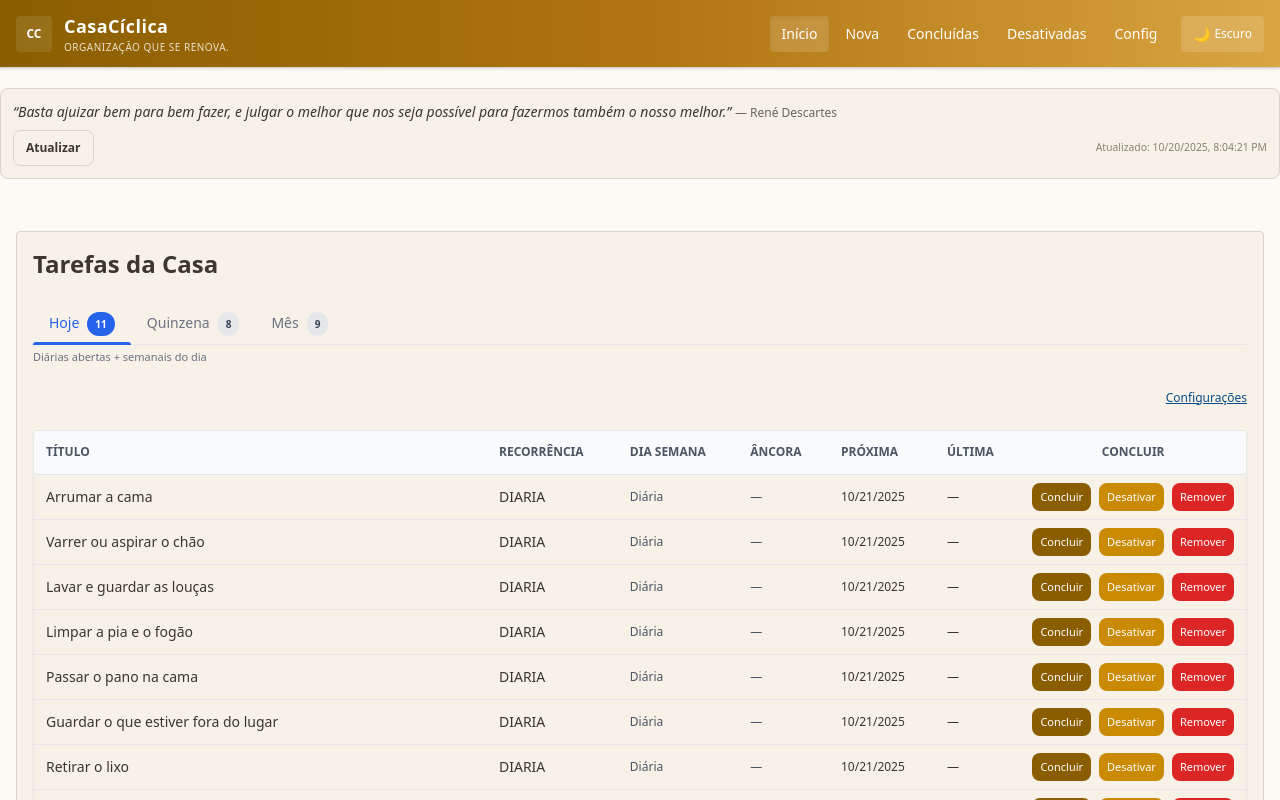
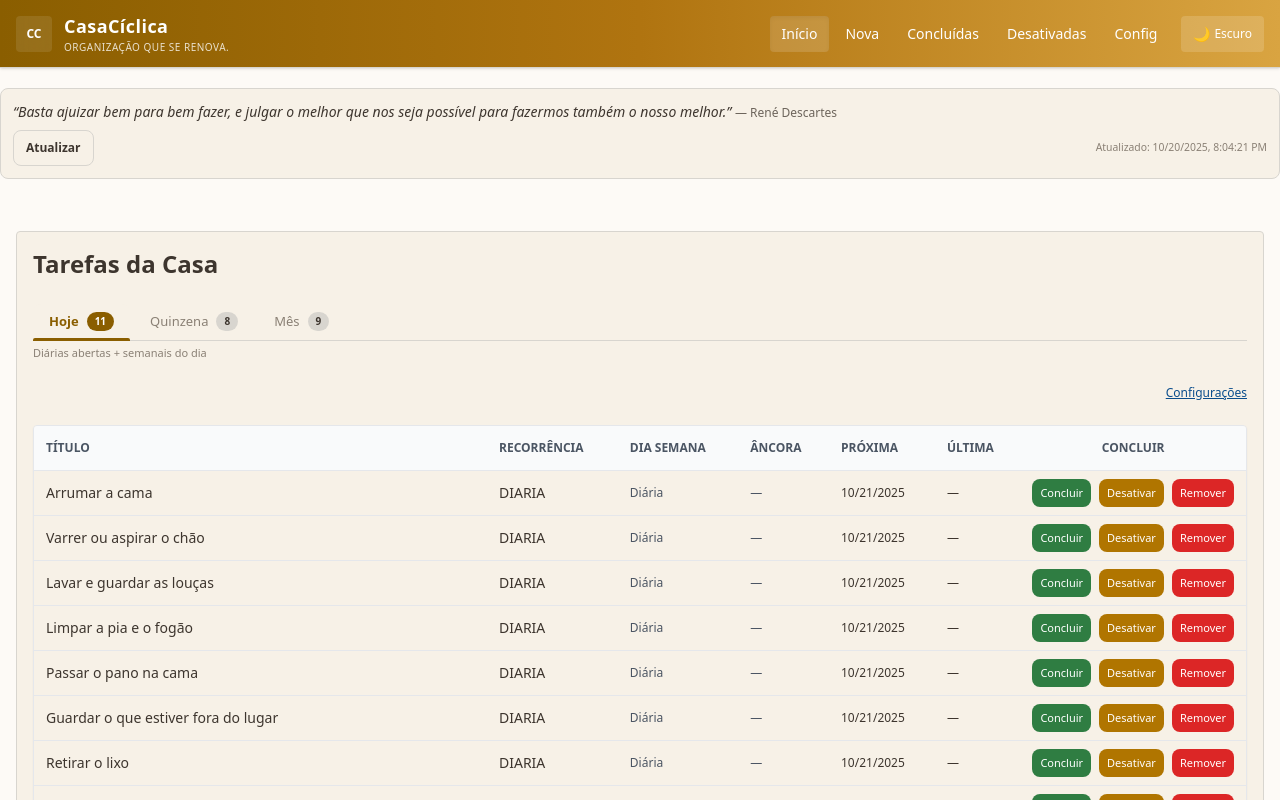
Before and after one commit to Mr-Kuro/casa-ciclica, a React (Vite) app: page / in a window 1280 px wide. Shown: the top 800 px of the page. Built offline with nearby package versions, Linux system fonts and the light colour scheme.

Commit message:
feat: enhance tab navigation and task buttons with improved styles and accessibility attributes

```diff
--- a/src/styles/index.css
+++ b/src/styles/index.css
@@ -362,6 +362,63 @@ body {
     gap: 0.5rem;
     justify-content: flex-start;
   }
+  /* Tabs (Design System) */
+  .tabs {
+    display: flex;
+    border-bottom: 1px solid var(--cc-border);
+    gap: 0.25rem;
+  }
+  .tab {
+    position: relative;
+    display: inline-flex;
+    align-items: center;
+    justify-content: center;
+    padding: 0.5rem 1rem;
+    font-size: 0.8125rem; /* ~13px */
+    font-weight: 500;
+    color: var(--cc-text-subtle);
+    background: transparent;
+    border: none;
+    cursor: pointer;
+    border-radius: 0.5rem 0.5rem 0 0;
+    transition: background-color 0.2s, color 0.2s;
+  }
+  .tab:hover:not([aria-selected="true"]) {
+    color: var(--cc-text);
+    background: var(--cc-bg-alt);
+  }
+  .tab[aria-selected="true"] {
+    color: var(--cc-primary);
+    background: var(--cc-bg-alt);
+    font-weight: 600;
+  }
+  .tab[aria-selected="true"]::after {
+    content: "";
+    position: absolute;
+    left: 0;
+    bottom: -1px;
+    width: 100%;
+    height: 3px;
+    background: var(--cc-primary);
+    border-radius: 2px 2px 0 0;
+  }
+  .tab-badge {
+    margin-left: 0.5rem;
+    display: inline-flex;
+    align-items: center;
+    justify-content: center;
+    padding: 0.125rem 0.5rem;
+    font-size: 0.625rem; /* 10px */
+    font-weight: 600;
+    border-radius: 9999px;
+    background: var(--cc-border);
+    color: var(--cc-text);
+    transition: background-color 0.2s, color 0.2s;
+  }
+  .tab[aria-selected="true"] .tab-badge {
+    background: var(--cc-primary);
+    color: #fff;
+  }
   @media (max-width: 640px) {
     .task-actions-col {
       width: 120px; /* ligeira redução em telas pequenas */
--- a/src/views/components/Filters.tsx
+++ b/src/views/components/Filters.tsx
@@ -19,38 +19,32 @@ export const Filters: React.FC<Props> = ({ value, onChange, counts }) => {
   ];
 
   return (
-    <div className="mb-4">
-      <div className="flex border-b">
+    <div className="mb-4" role="tablist" aria-label="Filtros de tarefas">
+      <div className="tabs">
         {opts.map((o) => {
           const active = value === o.v;
           return (
             <button
               key={o.v}
+              role="tab"
+              aria-selected={active}
+              aria-controls={`panel-${o.v}`}
+              id={`tab-${o.v}`}
               onClick={() => onChange(o.v)}
-              className={`relative px-4 py-2 text-sm font-medium transition-colors ${
-                active ? "text-blue-600" : "text-gray-500 hover:text-gray-700"
-              }`}
+              className="tab"
             >
-              {o.label}
-              {counts && (
-                <span
-                  className={`ml-2 inline-flex items-center justify-center rounded-full px-2 py-0.5 text-[10px] font-semibold ${
-                    active
-                      ? "bg-blue-600 text-white"
-                      : "bg-gray-200 text-gray-700"
-                  }`}
-                >
-                  {counts[o.v]}
-                </span>
-              )}
-              {active && (
-                <span className="absolute left-0 -bottom-px h-[3px] w-full bg-blue-600 rounded-t" />
-              )}
+              <span>{o.label}</span>
+              {counts && <span className="tab-badge">{counts[o.v]}</span>}
             </button>
           );
         })}
       </div>
-      <p className="text-[11px] mt-1 text-gray-500">
+      <p
+        id={`panel-${value}`}
+        role="note"
+        aria-labelledby={`tab-${value}`}
+        className="text-[11px] mt-1 text-subtle"
+      >
         {opts.find((o) => o.v === value)?.hint}
       </p>
     </div>
--- a/src/views/components/TaskItem.tsx
+++ b/src/views/components/TaskItem.tsx
@@ -54,14 +54,14 @@ export const TaskItem: React.FC<Props> = ({ task, onChange }) => {
         <button
           onClick={concluir}
           disabled={!hoje || !task.ativa}
-          className="btn text-xs"
+          className="btn-success btn text-xs"
         >
           {LABELS.actions.concluirHoje}
         </button>
         <button
           onClick={alternar}
-          className={`btn text-xs bg-yellow-600 hover:bg-yellow-700 ${
-            !task.ativa ? "btn-reativar-emphasis" : ""
+          className={`btn text-xs ${
+            task.ativa ? "btn-warning" : "btn-success btn-reativar-emphasis"
           }`}
         >
           {task.ativa ? LABELS.actions.desativar : LABELS.actions.reativar}
--- a/src/views/components/TaskList.tsx
+++ b/src/views/components/TaskList.tsx
@@ -135,7 +135,7 @@ export const TaskList: React.FC<Props> = ({
                           onChange();
                         }}
                         disabled={!t.ativa}
-                        className="btn px-2 py-1 text-[11px]"
+                        className="btn-success btn px-2 py-1 text-[11px]"
                         aria-disabled={!t.ativa}
                         title={
                           t.ativa ? "Concluir tarefa" : "Tarefa desativada"
@@ -148,8 +148,10 @@ export const TaskList: React.FC<Props> = ({
                           taskController.alternarAtiva(t.id);
                           onChange();
                         }}
-                        className={`btn px-2 py-1 text-[11px] bg-yellow-600 hover:bg-yellow-700 ${
-                          !t.ativa ? "btn-reativar-emphasis" : ""
+                        className={`px-2 py-1 text-[11px] btn ${
+                          t.ativa
+                            ? "btn-warning"
+                            : "btn-success btn-reativar-emphasis"
                         }`}
                       >
                         {t.ativa
```
